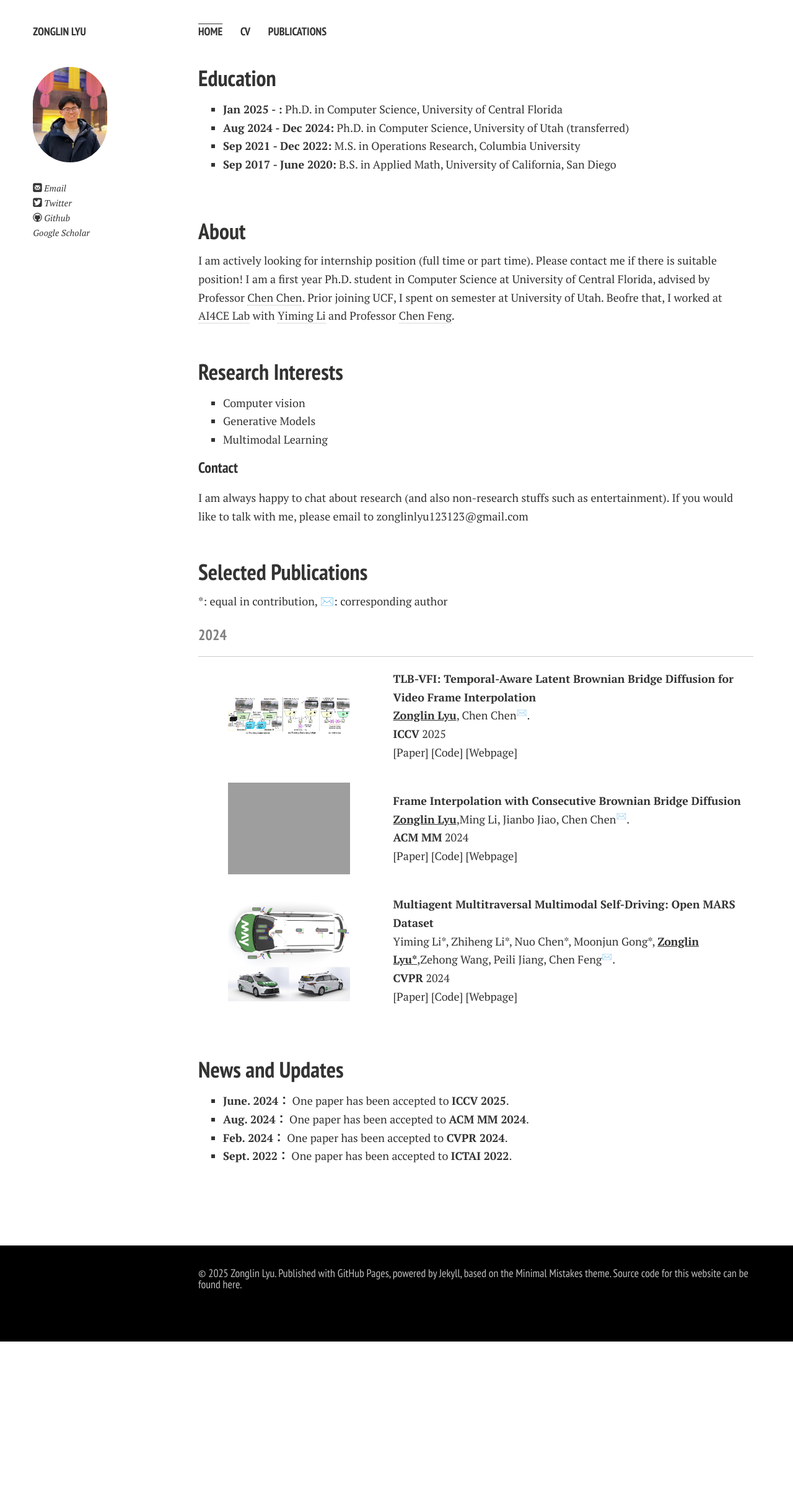
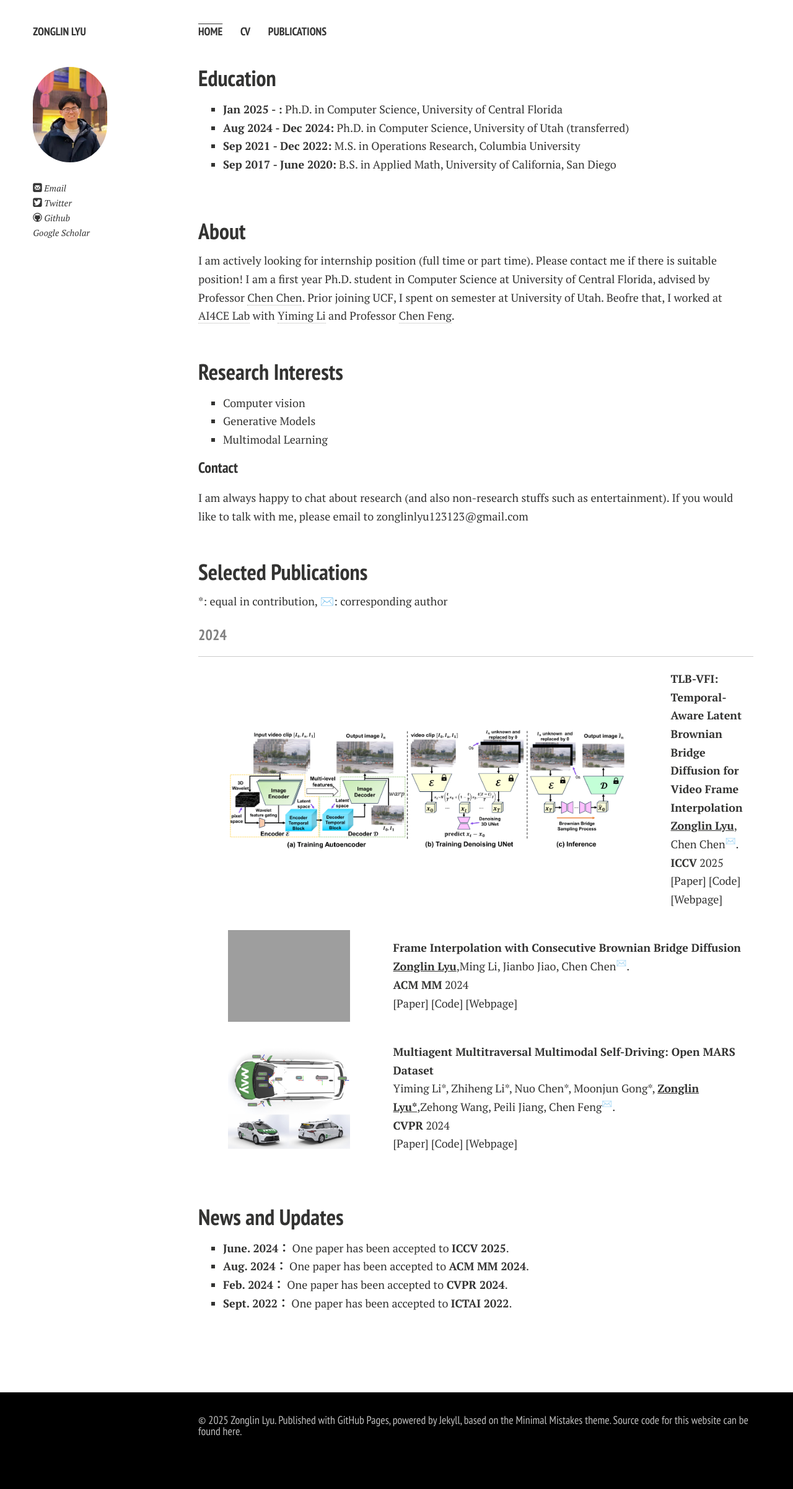
Before and after one commit to ZonglinL/ZonglinL.github.io, a Jekyll site: the page built from index.md, in a window 1280 px wide. Shown: the whole page at 62% size. Built offline with Jekyll 4.4.1, drawn with Linux system fonts in a browser that asks for light colours; nearby versions of some CDN libraries; comment, search, counter and statistics services are not loaded; a style sheet for code colours, icons or effects is not loaded; our own code applies the rules of GitHub Pages for plain Markdown files; before the commit the page ends 2165 px from its top, so only the background shows below that.

Commit message:
Update index.md

```diff
--- a/index.md
+++ b/index.md
@@ -37,8 +37,8 @@ I am always happy to chat about research (and also non-research stuffs such as e
 <table style="width:100%;border:0px;border-spacing:0px;border-collapse:separate;margin-right:auto;margin-left:auto;">
   <tbody>
     <tr>
-      <td style="margin:5px;padding:5px;width:35%;max-width:90%" align="center" class="image-wrapper">
-        <img style="margin:1px;padding-right:20px;width:65%;max-width:100%" src="https://zonglinl.github.io/images/TLBVFI.png" alt="dise">
+      <td style="margin:5px;padding:5px;width:85%;max-width:90%" align="center" class="image-wrapper">
+        <img style="margin:1px;padding-right:20px;width:85%;max-width:100%" src="https://zonglinl.github.io/images/TLBVFI.png" alt="dise">
       </td>
       <td width="75%" valign="center" class="text-wrapper">
           <papertitle>
```
